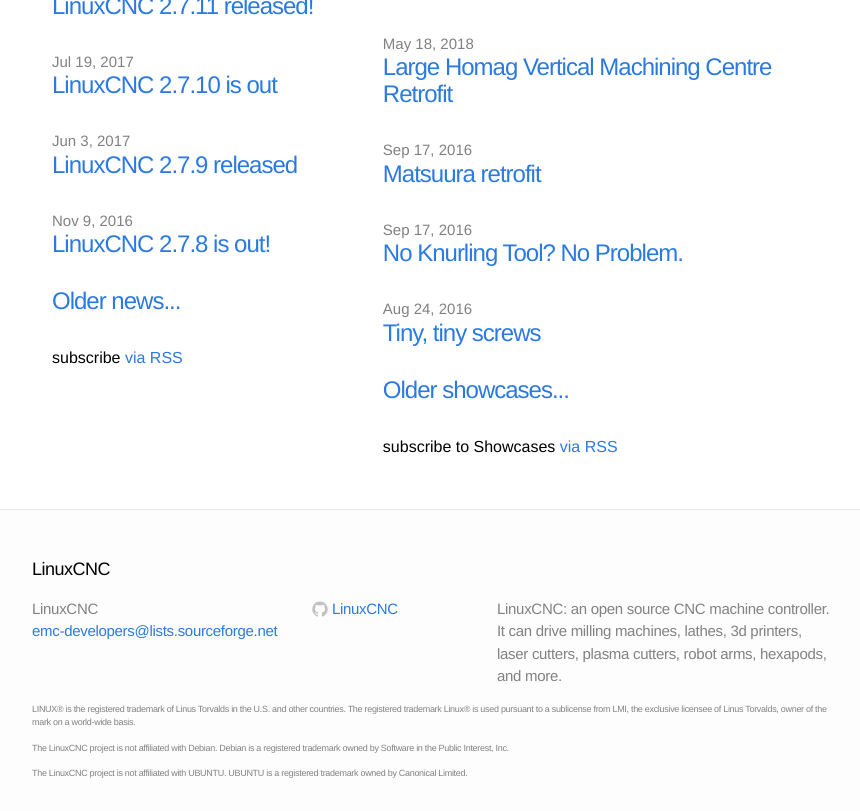
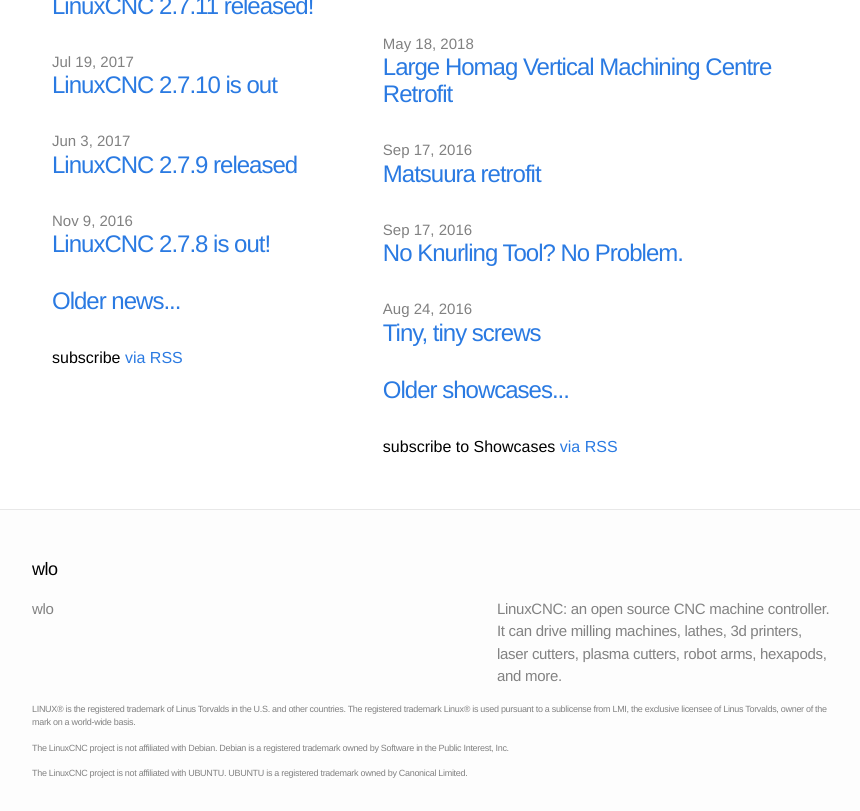
Before and after one commit to LinuxCNC/wlo, a Jekyll site: the page built from index.md, in a window 1280 px wide and 900 px high, scrolled down 1164 px, cut to the strip 89-900 px from the top of the window. Shown: the whole strip, without its empty margins (208-1068 px from the left). Built offline with Jekyll 4.4.1, drawn with Linux system fonts in a browser that asks for light colours.

Commit message:
Remove confusing link to the mailing list

```diff
--- a/_config.yml
+++ b/_config.yml
@@ -1,6 +1,6 @@
 # Site settings
-title: LinuxCNC
-email: emc-developers@lists.sourceforge.net
+
+
 description: "LinuxCNC: an open source CNC machine controller. It can drive milling machines, lathes, 3d printers, laser cutters, plasma cutters, robot arms, hexapods, and more."
 legal: "\
     <p>LINUX® is the registered trademark of Linus Torvalds in the U.S. and \
@@ -18,7 +18,6 @@
 exclude: [ scripts, README.md ]
 include: [ .htaccess ]
 #twitter_username: jekyllrb
-github_username:  LinuxCNC
 
 # Build settings
 markdown: kramdown
```
